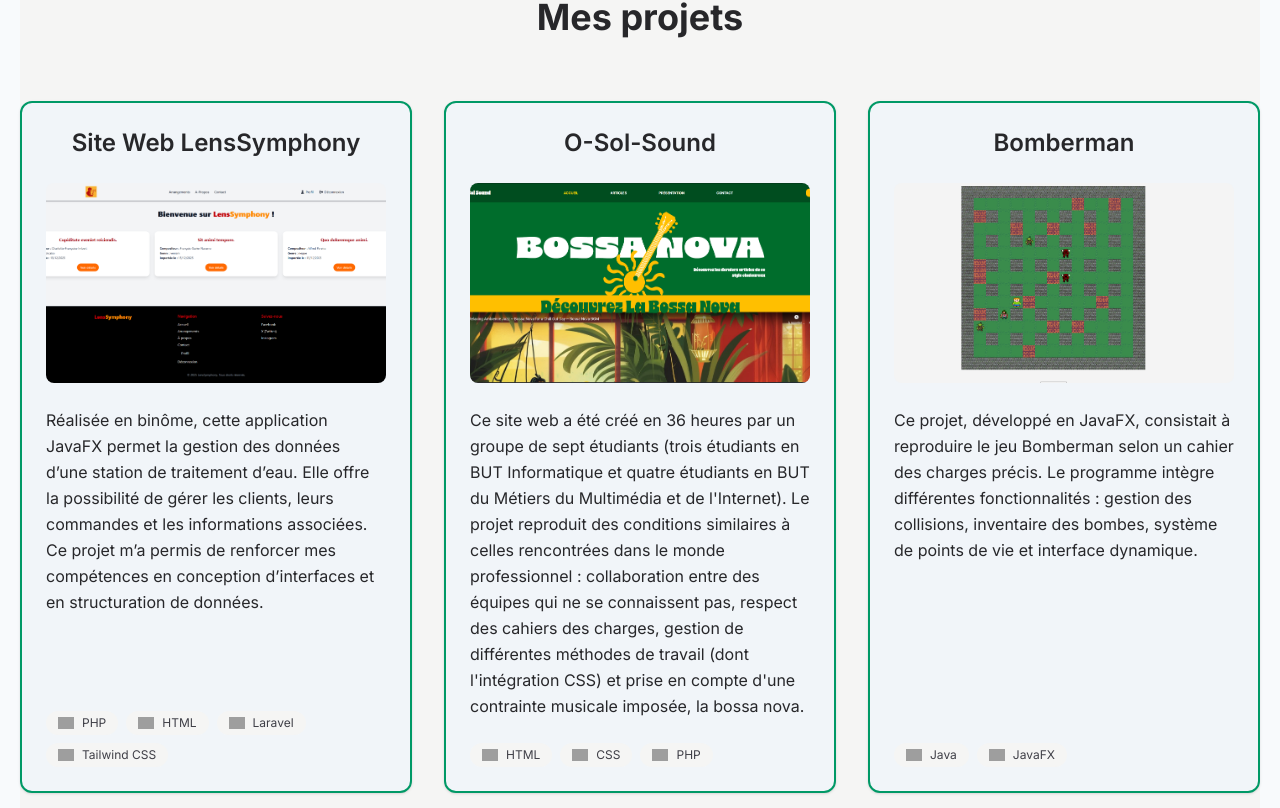
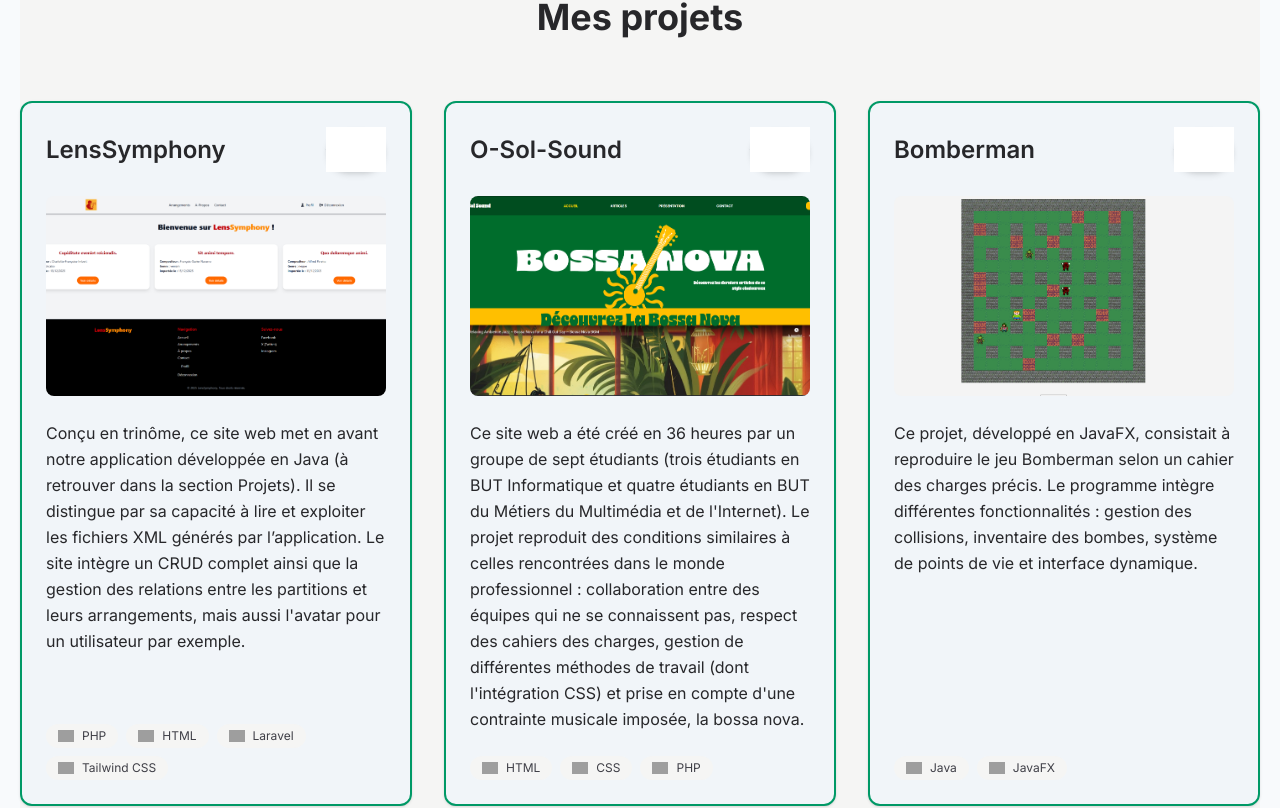
Before and after one commit to Romain-thib/Portfolio, a Vue app: page / in a window 1280 px wide. Shown: the part 1377-2185 px from the top of the page. Built offline with nearby package versions, Linux system fonts and the light colour scheme; grey boxes are pictures that could not be loaded.

Commit message:
Modification des images gitHub et linkedin. + modification de la card d'un project

```diff
--- a/src/components/projects/ProjectCard.vue
+++ b/src/components/projects/ProjectCard.vue
@@ -20,9 +20,30 @@ defineProps({
          p-6 flex flex-col gap-6
          transition transform hover:scale-103"
 >
-    <h3 class="text-2xl font-semibold text-zinc-800 dark:text-slate-100 text-center">
+
+  <div class="flex items-center justify-between">
+    <h3 class="text-2xl font-semibold text-zinc-800 dark:text-slate-100">
       {{ t(project.titleKey) }}
     </h3>
+
+
+    <a
+      :href="t(project.lien)"
+      target="_blank"
+      rel="noopener noreferrer"
+      class="group flex flex-col items-center gap-2 text-slate-700 dark:text-slate-300 hover:text-zinc-900 dark:hover:text-white transition-all"
+      :title="t('project.messageLink')"
+    >
+      <div class="rounded-full shadow-md group-hover:shadow-xl group-hover:scale-105 transition-all bg-black">
+        <img
+          src="https://cdn.jsdelivr.net/gh/devicons/devicon/icons/github/github-original.svg"
+          alt="Lien vers le dépôt gitHub"
+          class="w-15 h-auto invert brightness-0"
+        />
+      </div>
+    </a>
+
+  </div>
 
   <img
     :src="project.image"
@@ -41,5 +62,7 @@ defineProps({
       :tech="tech"
     />
   </ul>
+
 </div>
+
 </template>
--- a/src/i18n/en.json
+++ b/src/i18n/en.json
@@ -5,16 +5,16 @@
       "description": "This project, developed in JavaFX, consisted of reproducing the Bomberman game according to precise specifications. The programme integrates various features: collision management, bomb inventory, health points system and dynamic interface."
     },
     "artPourVivre": {
-      "title": "Art pour Vivre Website",
+      "title": "Art pour Vivre",
       "description": "This website was designed in HTML and CSS as part of a university project carried out in a team of three. The goal was to develop a showcase site for a fictional company in the events sector. We created \"Art pour Vivre\", a company specializing in organizing art exhibitions across France."
     },
     "l-o-rhone": {
-      "title": "Application L’Ô Rhône",
+      "title": "L’Ô Rhône",
       "description": "Developed as part of a pair, this JavaFX application manages data for a water treatment plant. It allows users to manage customers, their orders and related information. This project enabled me to strengthen my skills in interface design and data structuring."
     },
     "lens-symphony-web": {
-      "title": "Site Web LensSymphony",
-      "description": "Réalisée en binôme, cette application JavaFX permet la gestion des données d’une station de traitement d’eau. Elle offre la possibilité de gérer les clients, leurs commandes et les informations associées. Ce projet m’a permis de renforcer mes compétences en conception d’interfaces et en structuration de données."
+      "title": "LensSymphony",
+      "description": "Created by a team of three, this website promotes our Java application (as described in the Projects section). It is notable for its ability to read and utilise XML files generated by the application. The site includes a comprehensive CRUD as well as management of relationships between partitions and their arrangements, and also avatars for users, for example."
     },
     "2048": {
       "title": "2048",
@@ -76,6 +76,10 @@
       "subtitle": "Application Design and Development"
     }
   },
+  "project":{
+    "title": "All my projects",
+    "messageLink": "Link to GitHub repository"
+  },
   "contact": {
     "title": "Contact Me",
     "description": "You can send me an email if you have any questions or require further information.",
--- a/src/i18n/fr.json
+++ b/src/i18n/fr.json
@@ -5,16 +5,16 @@
       "description": "Ce projet, développé en JavaFX, consistait à reproduire le jeu Bomberman selon un cahier des charges précis. Le programme intègre différentes fonctionnalités : gestion des collisions, inventaire des bombes, système de points de vie et interface dynamique."
     },
     "artPourVivre": {
-      "title": "Site Web Art pour Vivre",
+      "title": "Art pour Vivre",
       "description": "Ce site a été conçu en HTML et CSS dans le cadre d'un projet universitaire réalisé en équipe de trois. L'objectif était de développer un site vitrine pour une entreprise fictive du secteur événementiel. Nous avons imaginé \"Art pour Vivre\", une société spécialisée dans l'organisation d'expositions artistiques à travers la France."
     },
     "l-o-rhone": {
-      "title": "Application L’Ô Rhône",
+      "title": "L’Ô Rhône",
       "description": "Réalisée en binôme, cette application JavaFX permet la gestion des données d’une station de traitement d’eau. Elle offre la possibilité de gérer les clients, leurs commandes et les informations associées. Ce projet m’a permis de renforcer mes compétences en conception d’interfaces et en structuration de données."
     },
     "lens-symphony-web": {
-      "title": "Site Web LensSymphony",
-      "description": "Réalisée en binôme, cette application JavaFX permet la gestion des données d’une station de traitement d’eau. Elle offre la possibilité de gérer les clients, leurs commandes et les informations associées. Ce projet m’a permis de renforcer mes compétences en conception d’interfaces et en structuration de données."
+      "title": "LensSymphony",
+      "description": "Conçu en trinôme, ce site web met en avant notre application développée en Java (à retrouver dans la section Projets). Il se distingue par sa capacité à lire et exploiter les fichiers XML générés par l’application. Le site intègre un CRUD complet ainsi que la gestion des relations entre les partitions et leurs arrangements, mais aussi l'avatar pour un utilisateur par exemple."
     },
     "2048": {
       "title": "2048",
@@ -72,6 +72,10 @@
       "subtitle": "Conception et réalisation d'applications"
     }
   },
+  "project":{
+    "title": "Tous mes projets",
+    "messageLink": "Lien vers le dépôt GitHub"
+  },
   "contact": {
     "title": "Contactez-moi",
     "description": "Vous pouvez m'envoyer un mail pour toute question ou information complémentaire.",
--- a/src/pages/Contact.vue
+++ b/src/pages/Contact.vue
@@ -74,11 +74,11 @@ const cvLabel = computed(() =>
             rel="noopener noreferrer"
             class="group flex flex-col items-center gap-2 text-slate-700 dark:text-slate-300 hover:text-zinc-900 dark:hover:text-white transition-all"
           >
-            <div class="p-4 bg-white dark:bg-slate-800 rounded-full shadow-md group-hover:shadow-xl group-hover:scale-110 transition-all">
+            <div class="p-2 bg-white dark:bg-slate-800 rounded-full shadow-md group-hover:shadow-xl group-hover:scale-110 transition-all">
               <img
                 src="https://cdn.jsdelivr.net/gh/devicons/devicon/icons/github/github-original.svg"
                 alt="GitHub"
-                class="w-10 h-10 dark:invert"
+                class="w-22 h-auto dark:invert"
               />
             </div>
             <span class="text-sm font-medium">GitHub</span>
@@ -90,10 +90,12 @@ const cvLabel = computed(() =>
             rel="noopener noreferrer"
             class="group flex flex-col items-center gap-2 text-slate-700 dark:text-slate-300 hover:text-blue-600 dark:hover:text-blue-400 transition-all"
           >
-            <div class="p-4 bg-white dark:bg-slate-800 rounded-full shadow-md group-hover:shadow-xl group-hover:scale-110 transition-all">
-              <svg class="w-10 h-10 fill-current text-[#0A66C2]" xmlns="http://www.w3.org/2000/svg" viewBox="0 0 24 24">
-                <path d="M20.447 20.452h-3.554v-5.569c0-1.328-.027-3.037-1.852-3.037-1.853 0-2.136 1.445-2.136 2.939v5.667H9.351V9h3.414v1.561h.046c.477-.9 1.637-1.85 3.37-1.85 3.601 0 4.267 2.37 4.267 5.455v6.286zM5.337 7.433c-1.144 0-2.063-.926-2.063-2.065 0-1.138.92-2.063 2.063-2.063 1.14 0 2.064.925 2.064 2.063 0 1.139-.925 2.065-2.064 2.065zm1.782 13.019H3.555V9h3.564v11.452zM22.225 0H1.771C.792 0 0 .774 0 1.729v20.542C0 23.227.792 24 1.771 24h20.451C23.2 24 24 23.227 24 22.271V1.729C24 .774 23.2 0 22.222 0h.003z"/>
-              </svg>
+            <div class="p-3 bg-white dark:bg-slate-800 rounded-full shadow-md group-hover:shadow-xl group-hover:scale-110 transition-all">
+              <img
+                src="https://cdn.jsdelivr.net/gh/devicons/devicon/icons/linkedin/linkedin-original.svg"
+                alt="GitHub"
+                class="w-20 h-auto"
+              />
             </div>
             <span class="text-sm font-medium">LinkedIn</span>
           </a>
--- a/src/pages/Projects.vue
+++ b/src/pages/Projects.vue
@@ -21,7 +21,7 @@ const filteredProjects = computed(() => {
 
 <template>
   <section class="py-10 mt-20">
-    <h2 class="text-5xl font-semibold tracking-tight mb-10 text-zinc-800 dark:text-gray-100 text-center">Tous mes projets</h2>
+    <h2 class="text-5xl font-semibold tracking-tight mb-10 text-zinc-800 dark:text-gray-100 text-center">{{ $t("project.title") }}</h2>
 
     <!-- Filtre par technologie -->
     <ProjectFilter
```
Lines whose indentation alone changed are shown as unchanged.
